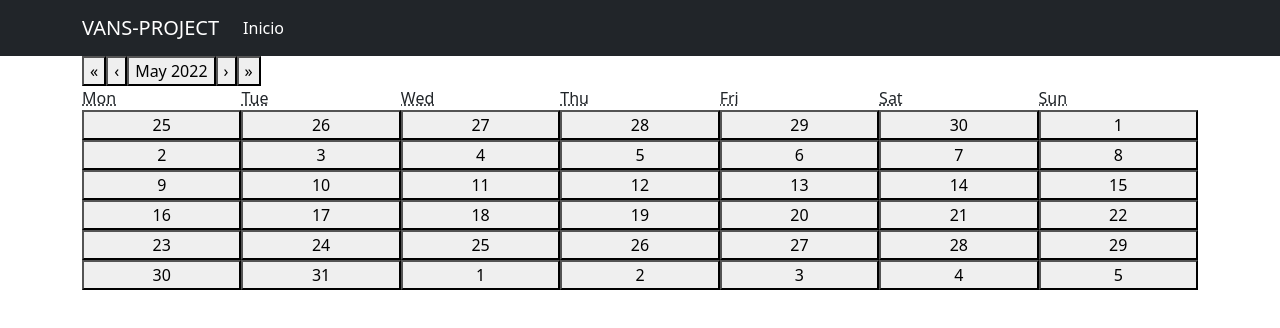
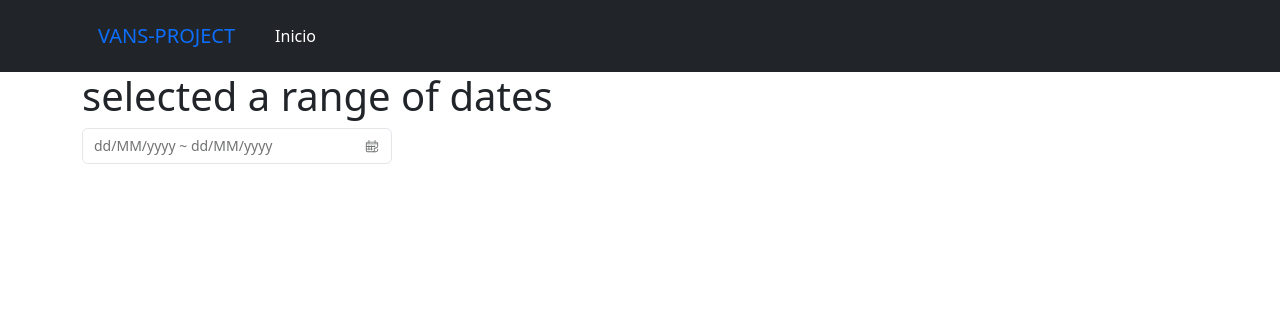
Before and after one commit to ArturoEchanique/vans-project-client, a React (Create React App) app: page / in a window 1280 px wide. Shown: the top 328 px of the page. Built offline with nearby package versions, Linux system fonts and the light colour scheme.

Commit message:
home page

```diff
--- a/package.json
+++ b/package.json
@@ -10,10 +10,10 @@
     "bootstrap": "^5.1.3",
     "react": "^18.1.0",
     "react-bootstrap": "^2.3.1",
-    "react-calendar": "^3.7.0",
     "react-dom": "^18.1.0",
     "react-router-dom": "^6.3.0",
     "react-scripts": "5.0.1",
+    "rsuite": "^5.11.0",
     "web-vitals": "^2.1.4"
   },
   "scripts": {
--- a/src/components/DatePicker/DatePicker.jsx
+++ b/src/components/DatePicker/DatePicker.jsx
@@ -1,12 +1,24 @@
-import { Container } from "react-bootstrap";
-import Calendar from "react-calendar";
-
+import { useState } from "react";
+import { DateRangePicker } from "rsuite";
+import "rsuite/dist/rsuite.css";
 
 const DatePicker = () => {
+    const [dateStart, setDateStart] = useState("");
+    const [dateEnd, setDateEnd] = useState(new Date());
+
+    const handleChange = (data) => {
+
+        setDateStart(data[0]);
+        setDateEnd(data[1]);
+    };
+
     return (
+        <>
+            <h1>selected a range of dates</h1>
 
-            <Calendar />
+            <DateRangePicker onChange={handleChange} />
 
+        </>
     );
 };
 
--- a/src/components/Navigation/Navigation.jsx
+++ b/src/components/Navigation/Navigation.jsx
@@ -1,13 +1,15 @@
 import { Navbar, Container, Nav } from "react-bootstrap";
-import { NavLink } from "react-router-dom";
-
+import { NavLink, Link } from "react-router-dom";
 
 const Navigation = () => {
-
     return (
         <Navbar bg="dark" variant="dark" expand="lg">
             <Container>
-                <Navbar.Brand href="#home">VANS-PROJECT</Navbar.Brand>
+                <Navbar.Brand>
+                    <Link to="/" className="nav-link">
+                        VANS-PROJECT
+                    </Link>
+                </Navbar.Brand>
                 <Navbar.Toggle aria-controls="basic-navbar-nav" />
                 <Navbar.Collapse id="basic-navbar-nav">
                     <Nav className="me-auto">
--- a/src/routes/AppRoutes.jsx
+++ b/src/routes/AppRoutes.jsx
@@ -4,6 +4,8 @@ import HomePage from "../pages/HomePage/HomePage";
 import ResultsPage from "../pages/ResultsPage/ResultsPage";
 
 const AppRoutes = () => {
+
+
     return (
         <Routes>
             <Route path="/" element={<HomePage />} />
```
Also changed, not shown: src/pages/ProfilePage/ProfilePage.jsx (added), 1 other file (tests, documents, lock files or other folders).
